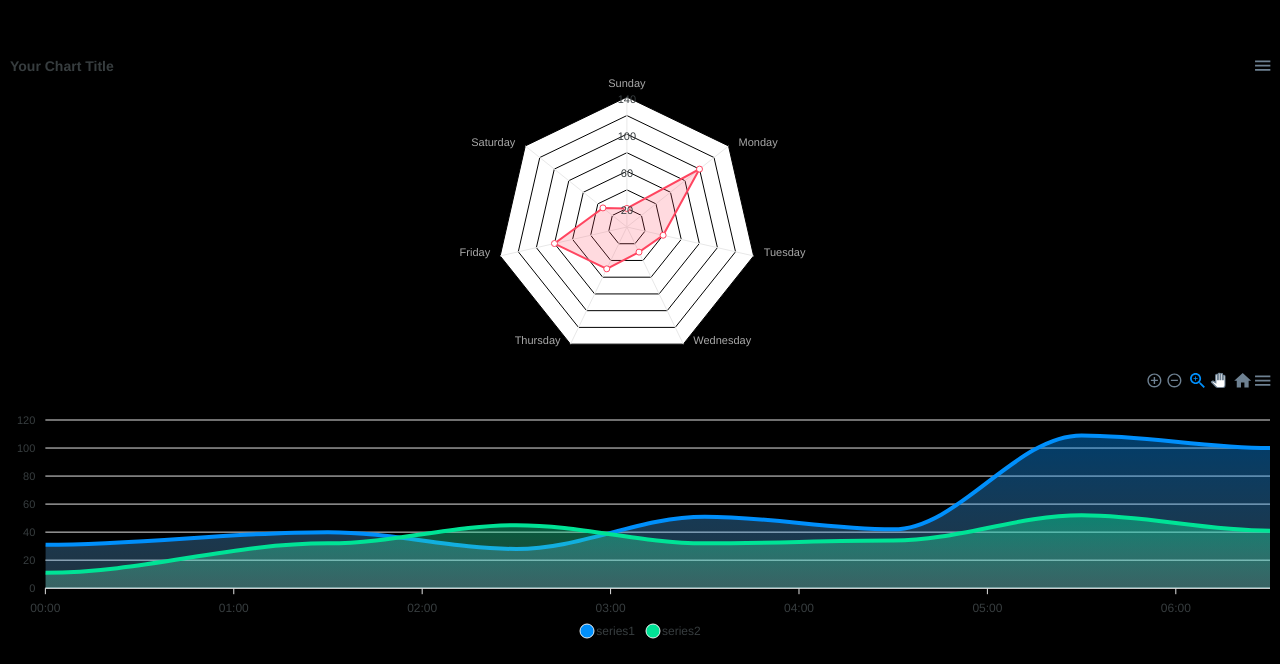
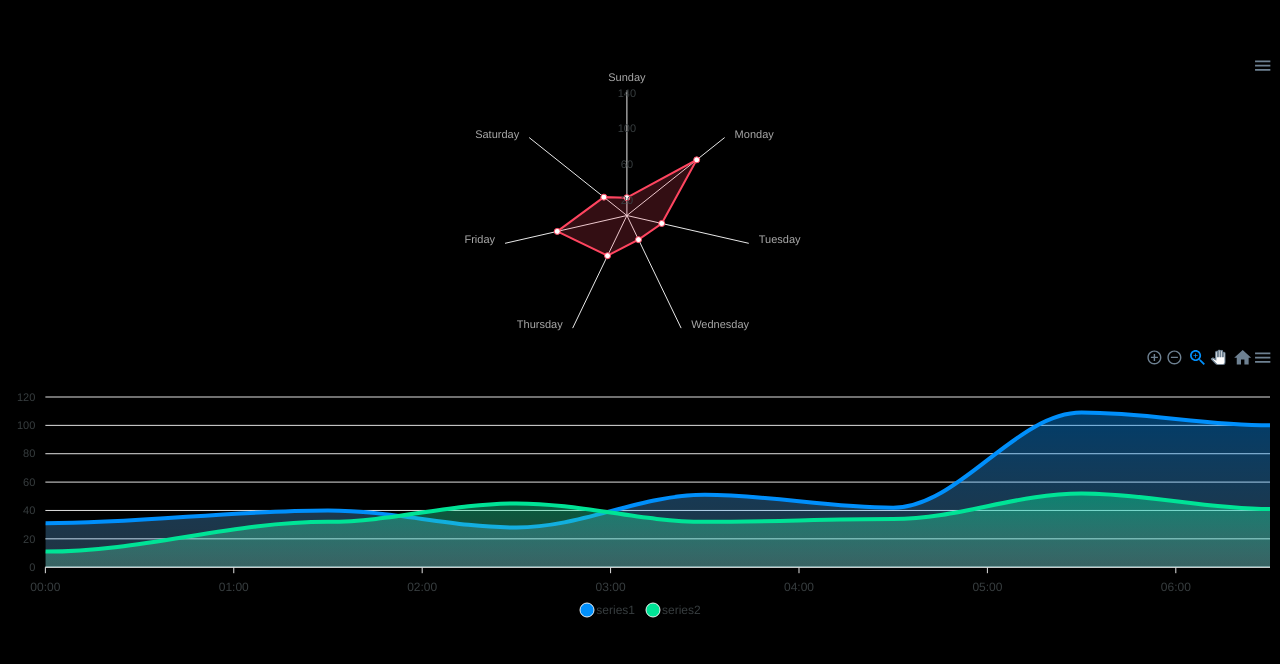
Before and after one commit to MAZINO001/budget-app, a React (Vite) app in the folder budget/: page / in a window 1280 px wide. Shown: the part 2554-3218 px from the top of the page. After the commit the page ends 3197 px from the top, so only its background shows below. Built offline with nearby package versions, Linux system fonts and the light colour scheme; a web font is replaced by a local one.

Commit message:
fixing history and popular in dashboard

```diff
--- a/budget/src/components/Dashboard/Charts.jsx
+++ b/budget/src/components/Dashboard/Charts.jsx
@@ -18,17 +18,20 @@ export function RadarApexChart() {
       },
       plotOptions: {
         radar: {
-          size: 130,
+          size: 125,
           polygons: {
             strokeColors: "#000",
             fill: {
-              colors: ["#fff", "#fff"],
+              // colors: ["#fff", "#fff"],
             },
           },
         },
       },
       title: {
-        text: "Your Chart Title",
+        text: "Your Chart Title", // Set your chart title
+        style: {
+          color: "#000", // Black color for the title
+        },
       },
       colors: ["#FF4560"],
       markers: {
@@ -77,8 +80,8 @@ export function RadarApexChart() {
           options={state.options}
           series={state.series}
           type="radar"
-          // height={350}
-          height={300}
+          className="bg-gray-700"
+          height={277}
         />
       </div>
       <div id="html-dist"></div>
@@ -145,87 +148,11 @@ export function LineApexChart() {
           options={chartData.options}
           series={chartData.series}
           type="area"
-          // height={330}
-          height={275}
+          height={277}
+          className="bg-gray-700"
         />
       </div>
       <div id="html-dist"></div>
     </div>
   );
 }
-
-// //third line chart
-
-// import React from "react";
-// export function LineApexChart() {
-//   const [chartData, setChartData] = React.useState({
-//     series: [
-//       {
-//         name: "series1",
-//         data: [31, 40, 28, 51, 42, 109, 100],
-//       },
-//       {
-//         name: "series2",
-//         data: [11, 32, 45, 32, 34, 52, 41],
-//       },
-//     ],
-//     options: {
-//       chart: {
-//         height: 350,
-//         type: "area",
-//       },
-//       theme: {
-//         monochrome: {
-//           enabled: true,
-//           colors: ["#000"],
-//         },
-//       },
-//       xaxis: {
-//         axisBorder: {
-//           color: "#000", // Black color for x-axis border
-//         },
-//         labels: {
-//           style: {
-//             color: "#000", // Black color for x-axis labels
-//           },
-//         },
-//       },
-//       yaxis: {
-//         axisBorder: {
-//           color: "#000", // Black color for y-axis border
-//         },
-//         labels: {
-//           style: {
-//             color: "#000", // Black color for y-axis labels
-//           },
-//         },
-//       },
-
-//       dataLabels: {
-//         enabled: false, // Disable data labels if not needed
-//       },
-//       stroke: {
-//         curve: "smooth",
-//       },
-//       tooltip: {
-//         x: {
-//           format: "dd/MM/yy HH:mm",
-//         },
-//       },
-//     },
-//   });
-
-//   return (
-//     <div>
-//       <div id="chart">
-//         <ReactApexChart
-//           options={chartData.options}
-//           series={chartData.series}
-//           type="area"
-//           height={290}
-//         />
-//       </div>
-//       <div id="html-dist"></div>
-//     </div>
-//   );
-// }
--- a/budget/src/components/pages/AddNew.jsx
+++ b/budget/src/components/pages/AddNew.jsx
@@ -35,12 +35,11 @@ import {
 
 export default function AddNew() {
   return (
-    <div className="flex gap-2 h-[100%] mx-2 mb-2 text-black">
+    <div className="flex gap-2 h-[100%] mx-2 mb-2 mt-1 text-black ">
       <div className="bg-gray-700 w-[50%] h-full px-16 flex flex-col gap-y-2 rounded-md">
-        <h2 className="capitalize text-center text-lg text-white font-bold tracking-wider">
+        <h2 className="capitalize text-center text-lg text-white font-bold tracking-wider ">
           add transaction
         </h2>
-
         <Input1 />
         <Category />
         <Date />
--- a/budget/src/components/pages/History.jsx
+++ b/budget/src/components/pages/History.jsx
@@ -100,7 +100,7 @@
 import HistoryPreBiuld from "../global/PreBuildComp";
 export default function History() {
   return (
-    <div className="mx-2 mb-2 ">
+    <div className="mx-2 mb-2 bg-red-500 h-[100%] mt-1 max-h-[608px] overflow-hidden">
       <HistoryPreBiuld />
     </div>
   );
```
